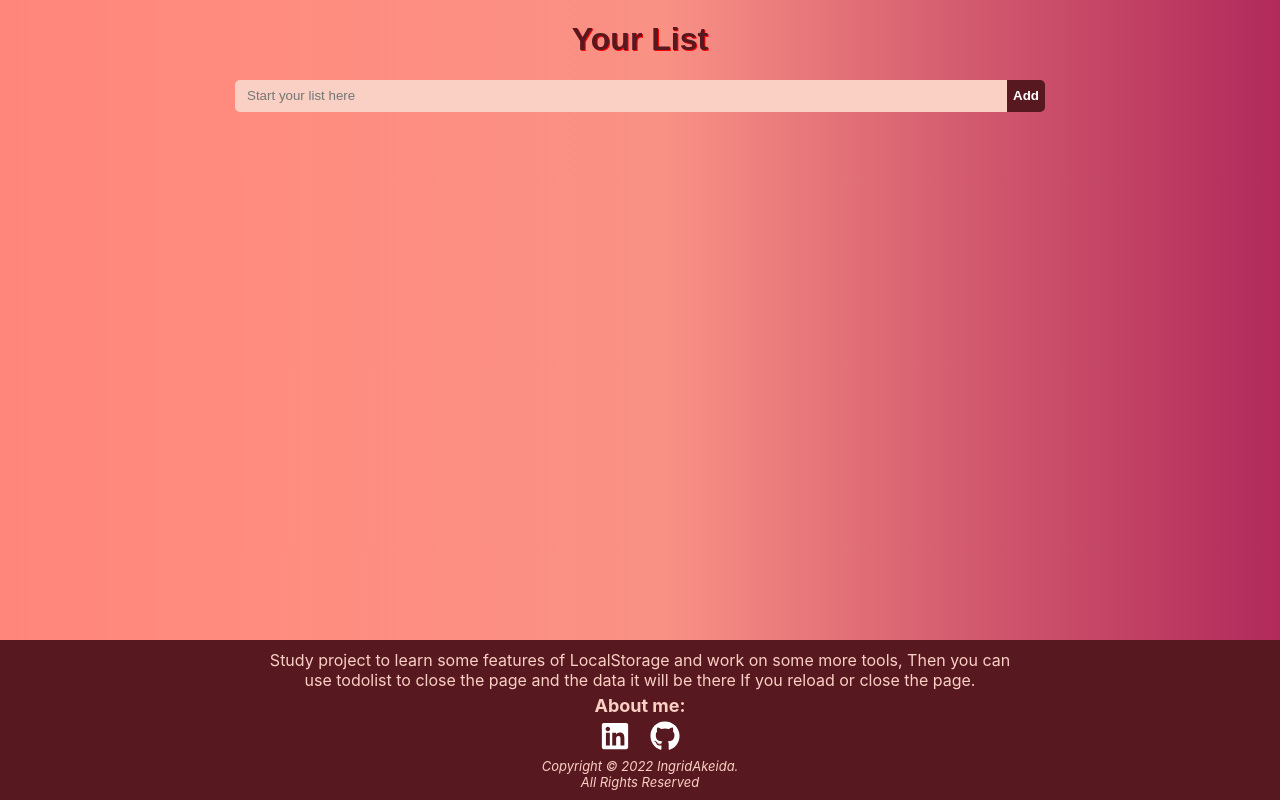
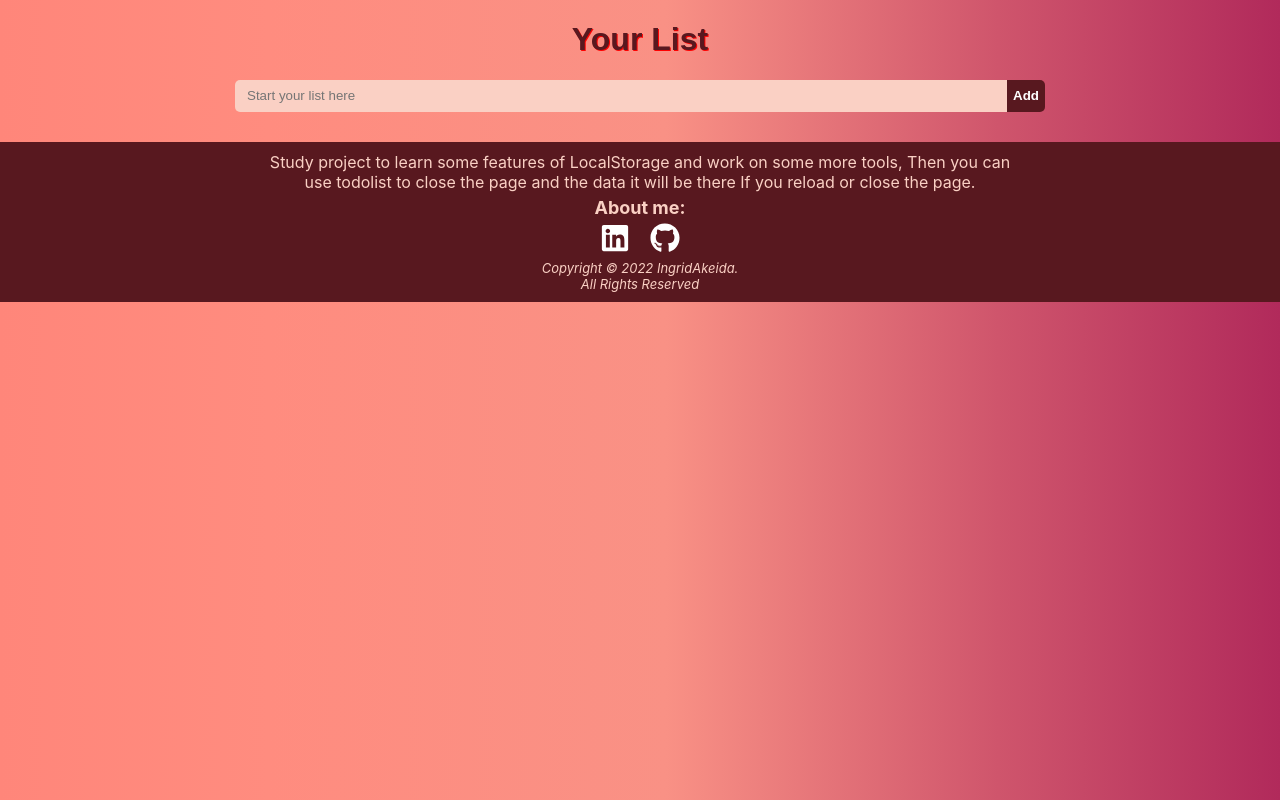
Before and after one commit to IngridAkeida/to-do-list, a React (Create React App) app: page / in a window 1280 px wide. Built offline with nearby package versions, Linux system fonts and the light colour scheme.

Commit message:
update commit

```diff
--- a/src/components/Footer/styledFooter.js
+++ b/src/components/Footer/styledFooter.js
@@ -3,9 +3,8 @@ import styled from "styled-components";
 export const StyledFooter = styled.footer`
   bottom: 0;
   background: #58181f;
-  height: auto;
+  height: 20%;
   width: 100%;
-  position: fixed;
   padding: 10px 0;
   color: #fad0c4;
 `
--- a/src/components/Lists/Index.js
+++ b/src/components/Lists/Index.js
@@ -7,8 +7,7 @@ import {
   StyledTodoItem,
   StyledTodoText,
   StyledTodoDivButton,
-  StyledTodoButton,
-  StyledOption
+  StyledTodoButton
 } from './styledTodoList.js';
 import {
   FaTrashAlt
@@ -57,7 +56,7 @@ function TodoList() {
   }, [list]);
 
   return (
-    <div>
+    <div style={{height: '80%', width: '100%'}}>
       <StyledTitle> Your List </StyledTitle>
       <StyledInput
         type="text"
@@ -83,7 +82,6 @@ function TodoList() {
           </StyledTodoItem>
         ))}
       </StyledTodoList>
-      <StyledOption/>
     </div>
   )
 }
--- a/src/components/Lists/styledTodoList.js
+++ b/src/components/Lists/styledTodoList.js
@@ -94,7 +94,3 @@ export const StyledTodoButton = styled.button`
     background-color: #fff;
   }
 `;
-
-export const StyledOption = styled.div`
-  padding-bottom: 2.5rem;
-`;
--- a/src/styledApp.js
+++ b/src/styledApp.js
@@ -2,6 +2,8 @@ import styled from "styled-components";
 
 const StyledApp = styled.div`
   text-align: center;
+  height: 100%;
+  display: block;
 `
 
 export default StyledApp;
```
